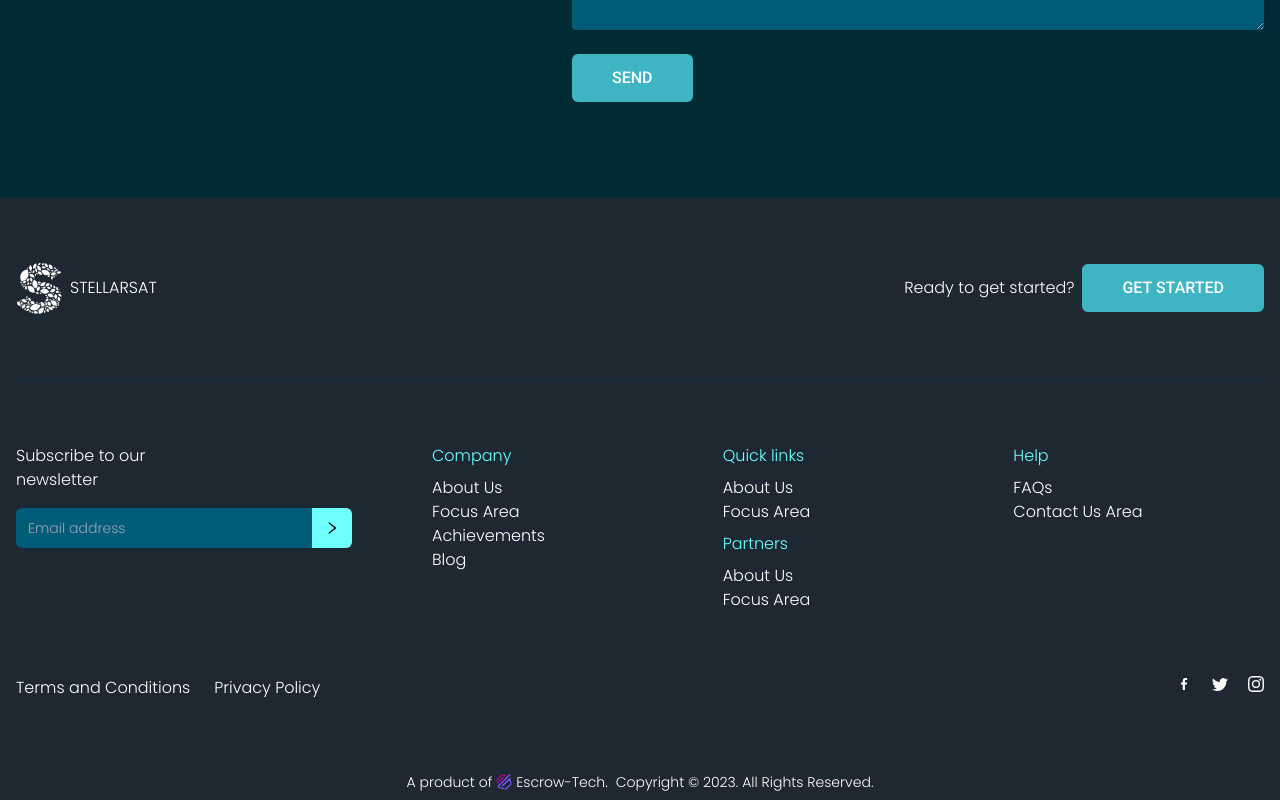
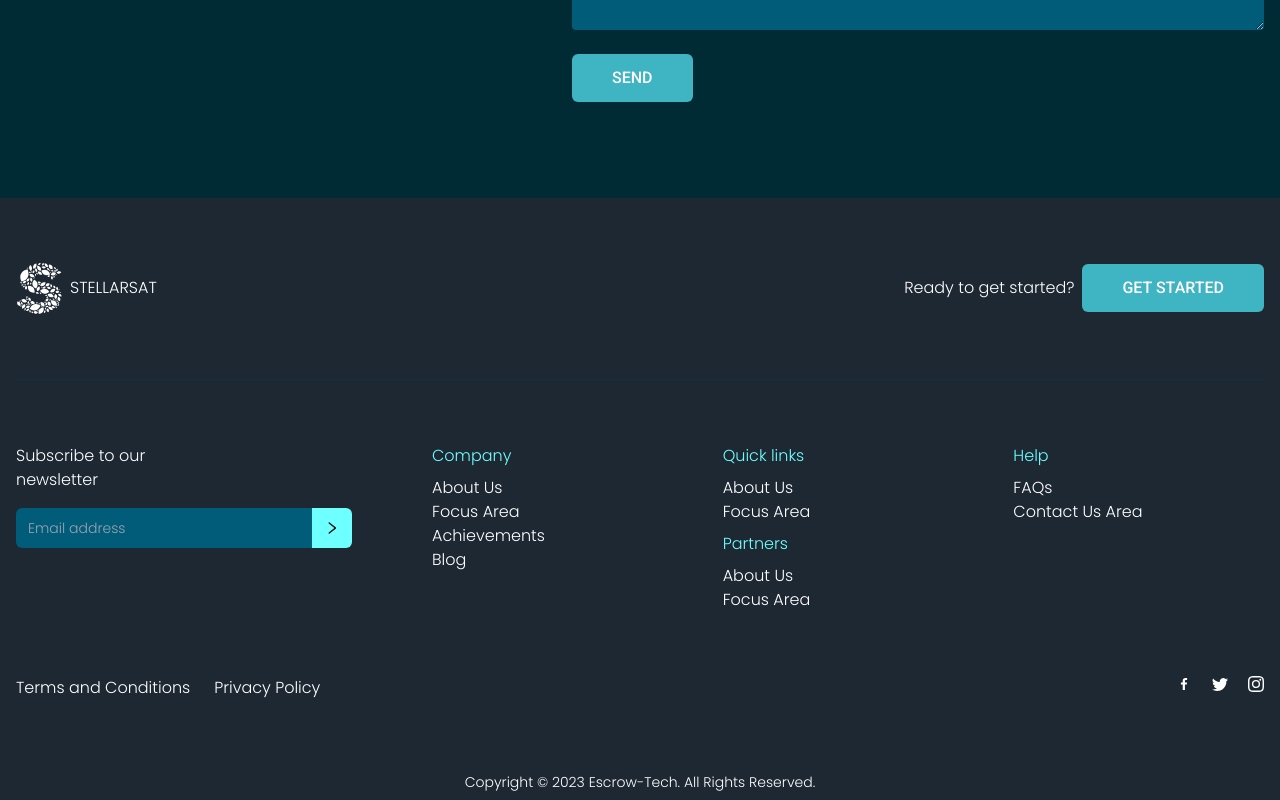
Before and after one commit to Oaks-Intelligence-GidiaOaks/stellarsat, a React (Vite) app: page /about in a window 1280 px wide. Shown: the part 4742-5542 px from the top of the page. Built offline with nearby package versions, Linux system fonts and the light colour scheme.

Commit message:
removed the the Product of Escro Tech

```diff
--- a/src/components/footer.jsx
+++ b/src/components/footer.jsx
@@ -166,12 +166,7 @@ const Footer = () => {
         <p className="bottom-0 left-0 z-30 right-0 py-2 text-sm  text-center gap-10 text-primary-black mx-auto">
           <div className="flex items-center justify-center gap-1">
             <div className="flex flex-col sm:flex-row gap-2 items-center">
-              <div className="flex items-center gap-1">
-                <span>A product of</span>
-                <img src={escro_tech} alt="logo" className=" w-4 h-4" />
-                <span>Escrow-Tech.</span>
-              </div>
-              <span> Copyright &copy; {currentYear}. All Rights Reserved.</span>
+              <span> Copyright &copy; {currentYear} Escrow-Tech. All Rights Reserved.</span>
             </div>
           </div>
         </p>
```
